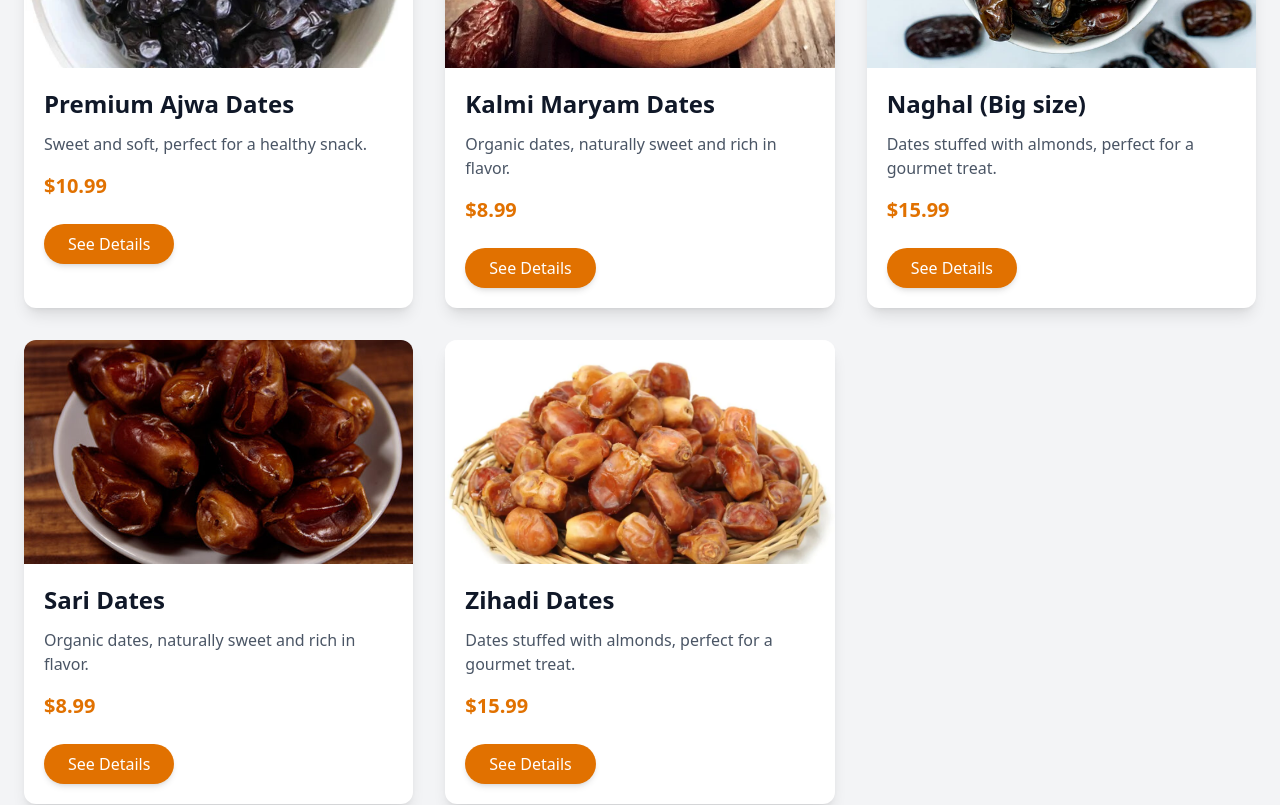
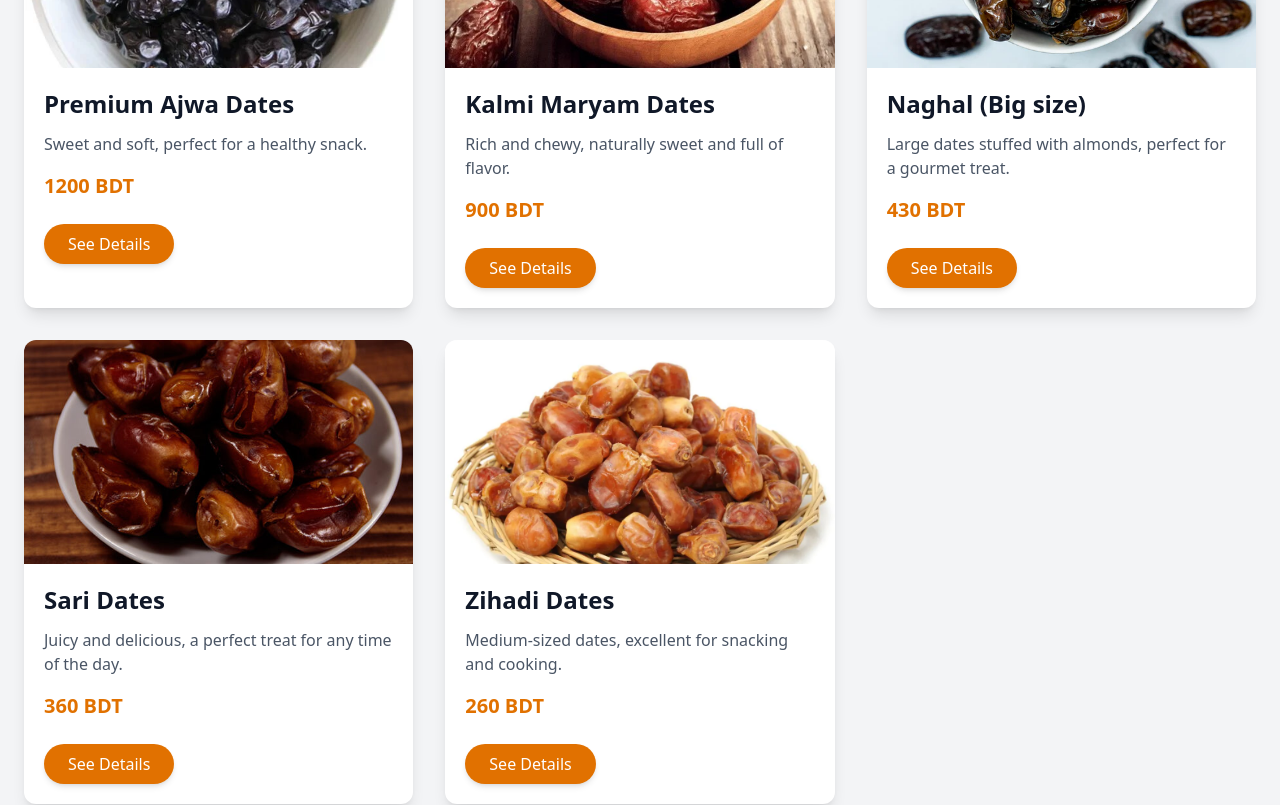
Before and after one commit to A-Farabi/Merris-wellness-bd, a React (Vite) app: page / in a window 1280 px wide. Shown: the part 1060-1865 px from the top of the page. Built offline with nearby package versions, Linux system fonts and the light colour scheme.

Commit message:
currently navbar, banner, product, review, contact and footer done

```diff
--- a/src/Components/Contact.jsx
+++ b/src/Components/Contact.jsx
@@ -18,7 +18,7 @@ const Contact = () => {
         <div className="grid md:grid-cols-3 gap-8">
           {/* Direct Call */}
           <motion.a
-            href="tel:+880123456789"
+            href="tel:+8801759627617"
             className="bg-white p-6 rounded-lg shadow-lg hover:shadow-xl transition duration-300 flex flex-col items-center"
             initial={{ opacity: 0, y: 50 }}
             animate={{ opacity: 1, y: 0 }}
@@ -26,12 +26,12 @@ const Contact = () => {
           >
             <BiPhoneCall className="text-amber-600 w-12 h-12 mb-4" />
             <h3 className="text-xl font-bold text-[#4E342E] mb-2">Direct Call</h3>
-            <p className="text-gray-600">+880 123 456 789</p>
+            <p className="text-gray-600">+880 1759-627617</p>
           </motion.a>
 
           {/* WhatsApp */}
           <motion.a
-            href="https://wa.me/880123456789"
+            href="https://wa.me/8801759627617"
             target="_blank"
             rel="noopener noreferrer"
             className="bg-white p-6 rounded-lg shadow-lg hover:shadow-xl transition duration-300 flex flex-col items-center"
@@ -46,7 +46,7 @@ const Contact = () => {
 
           {/* Facebook Page */}
           <motion.a
-            href="https://www.facebook.com/YourPageName"
+            href="https://www.facebook.com/Merris.Group"
             target="_blank"
             rel="noopener noreferrer"
             className="bg-white p-6 rounded-lg shadow-lg hover:shadow-xl transition duration-300 flex flex-col items-center"
--- a/src/Components/Product.jsx
+++ b/src/Components/Product.jsx
@@ -1,4 +1,3 @@
-import React from 'react';
 import { Link } from 'react-router-dom';
 import kalmi from '../assets/Products/kalmi edited.png'
 import ajwa from '../assets/Products/ajwa.webp'
@@ -11,38 +10,39 @@ const products = [
     id: 1,
     name: 'Premium Ajwa Dates',
     description: 'Sweet and soft, perfect for a healthy snack.',
-    price: '$10.99',
+    price: '1200 BDT',
     imageUrl: ajwa
   },
   {
     id: 2,
     name: 'Kalmi Maryam Dates',
-    description: 'Organic dates, naturally sweet and rich in flavor.',
-    price: '$8.99',
+    description: 'Rich and chewy, naturally sweet and full of flavor.',
+    price: '900 BDT',
     imageUrl: kalmi
   },
   {
     id: 3,
     name: 'Naghal (Big size)',
-    description: 'Dates stuffed with almonds, perfect for a gourmet treat.',
-    price: '$15.99',
+    description: 'Large dates stuffed with almonds, perfect for a gourmet treat.',
+    price: '430 BDT',
     imageUrl: naghal
   },
   {
     id: 4,
     name: 'Sari Dates',
-    description: 'Organic dates, naturally sweet and rich in flavor.',
-    price: '$8.99',
+    description: 'Juicy and delicious, a perfect treat for any time of the day.',
+    price: '360 BDT',
     imageUrl: sari
   },
   {
     id: 5,
     name: 'Zihadi Dates',
-    description: 'Dates stuffed with almonds, perfect for a gourmet treat.',
-    price: '$15.99',
+    description: 'Medium-sized dates, excellent for snacking and cooking.',
+    price: '260 BDT',
     imageUrl: zihadi
   }
 ];
+
 
 const Product = () => {
   return (
--- a/src/Components/ProductDetail.jsx
+++ b/src/Components/ProductDetail.jsx
@@ -1,53 +1,81 @@
-// ProductDetail.jsx
-import React from 'react';
 import { useParams } from 'react-router-dom';
+import kalmi from '../assets/Products/kalmi edited.png';
+import ajwa from '../assets/Products/ajwa.webp';
+import naghal from '../assets/Products/naghal.webp';
+import sari from '../assets/Products/sari.jpg';
+import zihadi from '../assets/Products/zihadi.webp';
 
 const products = [
   {
     id: 1,
-    name: 'Premium Medjool Dates',
+    name: 'Premium Ajwa Dates',
     description: 'Sweet and soft, perfect for a healthy snack.',
-    price: '$10.99',
-    imageUrl: 'https://example.com/path-to-your-image.jpg',
-    details: 'These dates are handpicked from the best farms, ensuring premium quality. Perfect for snacking, baking, or adding to smoothies.'
+    price: '1200 BDT',
+    imageUrl: ajwa,
+    benefits: 'High in fiber, boosts energy, rich in antioxidants.'
   },
   {
     id: 2,
-    name: 'Organic Dates',
-    description: 'Organic dates, naturally sweet and rich in flavor.',
-    price: '$8.99',
-    imageUrl: 'https://example.com/path-to-your-image.jpg',
-    details: 'Our organic dates are grown without pesticides or chemicals, ensuring they are healthy and delicious.'
+    name: 'Kalmi Maryam Dates',
+    description: 'Rich and chewy, naturally sweet and full of flavor.',
+    price: '900 BDT',
+    imageUrl: kalmi,
+    benefits: 'Packed with essential vitamins, promotes heart health.'
   },
   {
     id: 3,
-    name: 'Stuffed Dates',
-    description: 'Dates stuffed with almonds, perfect for a gourmet treat.',
-    price: '$15.99',
-    imageUrl: 'https://example.com/path-to-your-image.jpg',
-    details: 'Stuffed with roasted almonds, these dates make a perfect snack for any occasion.'
+    name: 'Naghal (Big size)',
+    description: 'Large dates stuffed with almonds, perfect for a gourmet treat.',
+    price: '430 BDT',
+    imageUrl: naghal,
+    benefits: 'Excellent source of protein, healthy fats, and fiber.'
+  },
+  {
+    id: 4,
+    name: 'Sari Dates',
+    description: 'Juicy and delicious, a perfect treat for any time of the day.',
+    price: '360 BDT',
+    imageUrl: sari,
+    benefits: 'Rich in minerals, aids in digestion, boosts immunity.'
+  },
+  {
+    id: 5,
+    name: 'Zihadi Dates',
+    description: 'Medium-sized dates, excellent for snacking and cooking.',
+    price: '260 BDT',
+    imageUrl: zihadi,
+    benefits: 'Low in calories, supports weight management, high in potassium.'
   }
 ];
+
+// const scrollToSection = (sectionId) => {
+//   const section = document.getElementById(sectionId);
+//   if (section) {
+//     section.scrollIntoView({ behavior: 'smooth' });
+//   }
+// };
 
 const ProductDetail = () => {
   const { productId } = useParams();
   const product = products.find(p => p.id === parseInt(productId));
 
   if (!product) {
-    return <div>Product not found</div>;
+    return <div className="text-center mt-20 text-red-600">Product not found</div>;
   }
 
   return (
     <div className="container mx-auto p-6">
-      <div className="bg-white shadow-md rounded-lg overflow-hidden">
+      <div className="max-w-4xl mx-auto bg-white shadow-lg rounded-lg overflow-hidden">
         <img src={product.imageUrl} alt={product.name} className="w-full h-96 object-cover" />
         <div className="p-6">
-          <h1 className="text-4xl font-bold">{product.name}</h1>
-          <p className="text-gray-600 mt-4">{product.details}</p>
+          <h1 className="text-4xl font-bold text-gray-800">{product.name}</h1>
+          <p className="text-gray-600 mt-4">{product.description}</p>
           <p className="text-lg font-semibold text-amber-600 mt-4">{product.price}</p>
-          <button className="bg-amber-600 text-white py-2 px-6 rounded-full mt-4 hover:bg-amber-700 transition">
-            Add to Cart
-          </button>
+          <h2 className="text-2xl font-semibold text-gray-800 mt-6">Benefits</h2>
+          <p className="text-gray-600 mt-2">{product.benefits}</p>
+          {/* <button onClick={() => scrollToSection('home')} className="bg-amber-600 text-white py-2 px-6 rounded-full mt-6 hover:bg-amber-700 transition duration-300 shadow-md">
+            Place Order
+          </button> */}
         </div>
       </div>
     </div>
--- a/src/Components/Testimonial.jsx
+++ b/src/Components/Testimonial.jsx
@@ -24,7 +24,7 @@ const testimonials = [
 
 const Testimonial = () => {
   return (
-    <section id="testimonials" className="py-16 bg-[#F5F5F5] px-[20%]">
+    <section id="testimonials" className="py-16 bg-[#F5F5F5] lg:px-[20%]">
       <div className="max-w-6xl mx-auto px-4 text-center">
         <h2 className="text-4xl font-bold text-[#4E342E] mb-8">
           Customer Testimonials
```
